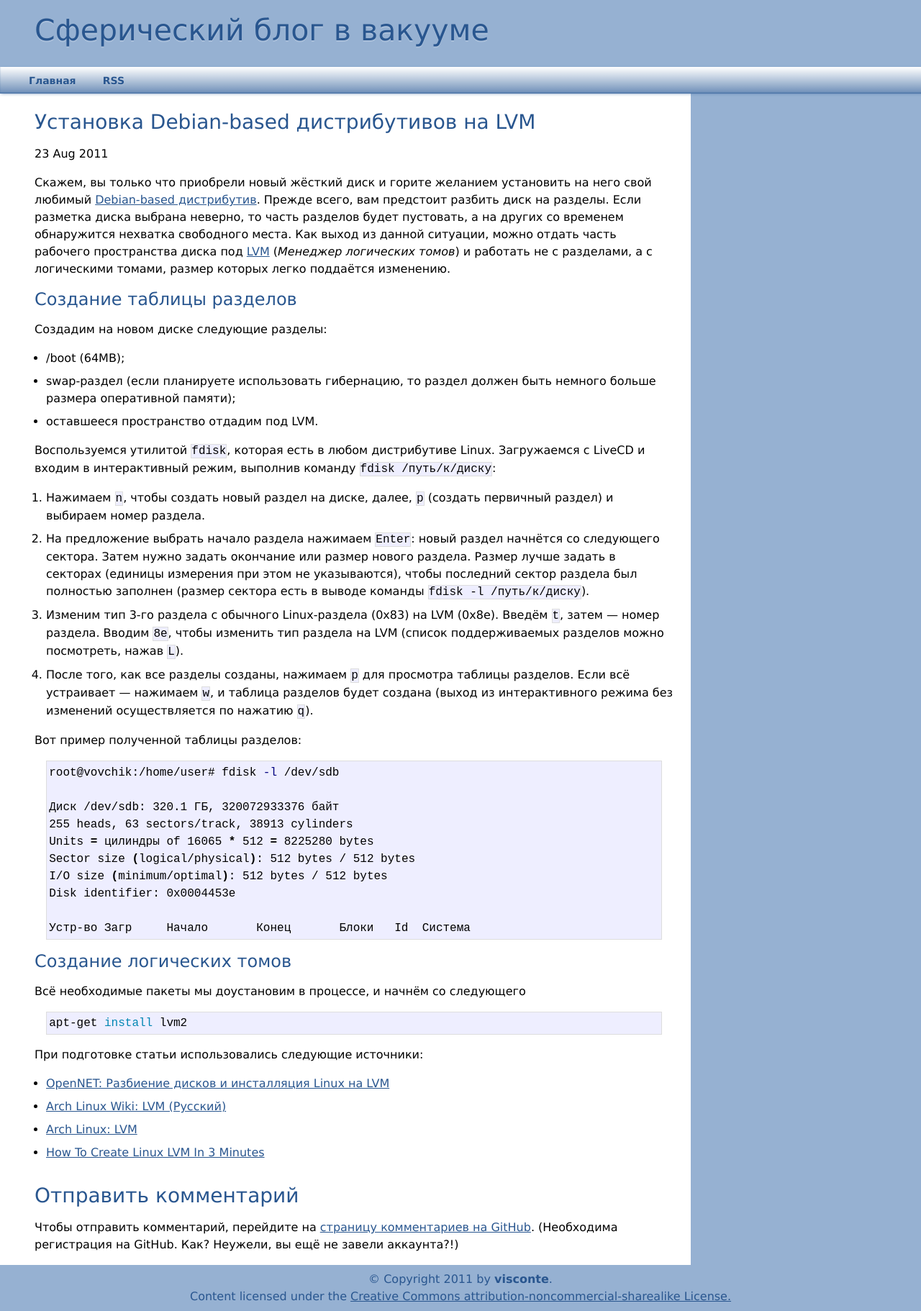
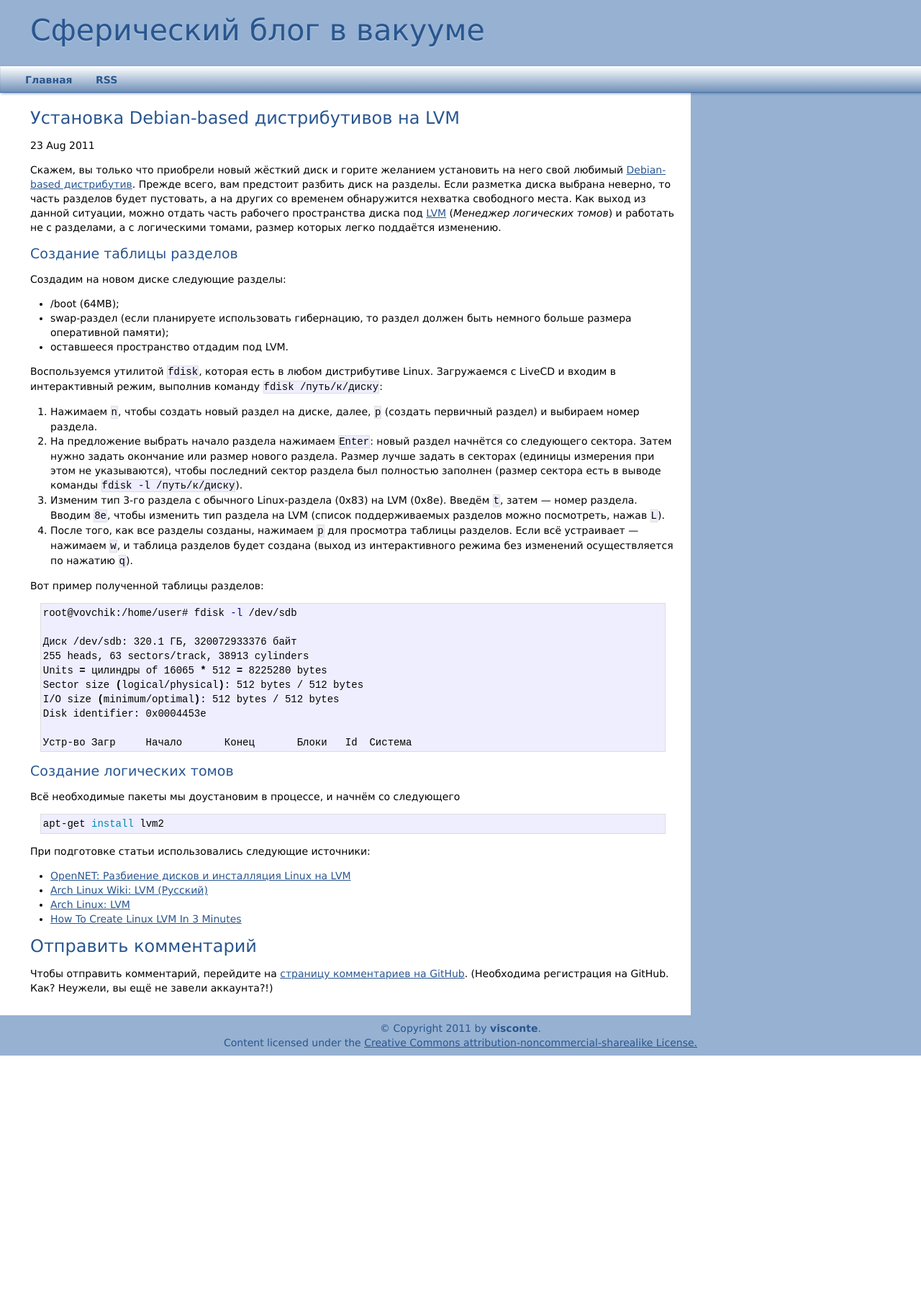
Before and after one commit to visconte/visconte.github.com, a Jekyll site: the page built from _posts/2011-08-23-how-to-install-debian-based-distributive-on-lvm.md, in a window 1280 px wide. Shown: the whole page at 72% size. Built offline with Jekyll 4.4.1, drawn with Linux system fonts in a browser that asks for light colours; after the commit the page ends 1467 px from its top, so only the background shows below that.

Commit message:
improved design

```diff
--- a/css/screen.css
+++ b/css/screen.css
@@ -9,20 +9,20 @@ body {
     height: 100%;
     text-align: left;
     font-family: Verdana,"Trebuchet MS",sans-serif;
-    font-size: 16px;
-    line-height: 24px;
+    font-size: 14px;
+    line-height: 20px;
 }
 h2, h3 {
     font-weight: normal;
     color: #29568f;
 }
 h2 {
-    font-size: 28px;
-    line-height: 32px;
+    font-size: 24px;
+    line-height: 28px;
 }
 h3 {
-    font-size: 24px;
-    line-height: 28px;
+    font-size: 19px;
+    line-height: 24px;
 }
 a {
     outline: none;
@@ -44,14 +44,14 @@ a {
     background: #fff;
 }
 #header-wrapper {
-    height: 5.8em;
+    height: 6.6em;
     padding-left: 3em;
     display: table;
     background: #96b1d2;
 }
 #crosscol-wrapper {
     display: table;
-    height: 2.35em;
+    height: 2.6em;
     padding-left: 2.5em;
 
     background-color: #4771a5; /* for non CSS3 browsers */
@@ -118,7 +118,6 @@ a {
 }
 #crosscol-wrapper ul.PageList li a {
     font-weight: bold;
-    font-size: 14px;
     text-decoration: none;
     text-shadow: 0 1px rgba(255,255,255,.2);
 }
@@ -133,23 +132,25 @@ a {
 
 #main ul, #main ol {
     list-style-position: outside;
-    margin-left: 1em;
+    margin-left: 2em;
 }
-#main ul li, #main ol li {
-    margin: .5em 0;
+#home ul {
+    list-style: none;
+    margin-left: 0;
 }
-
-#home, #post, #comments {
-    padding: 1.5em;
-    padding-left: 3em;
+#home {
+    padding: 2em 1.5em 1em 3em;
+}
+#post {
+    padding: 1.5em 1.5em 0 3em;
+    margin-bottom: 1em;
+}
+#comments {
+    padding: 0 1.5em 1em 3em;
 }
 #home > p, #post > p,
 #comments > p {
     margin: 1em 0;
-}
-#comments {
-    padding-top: 0;
-    padding-bottom: 0;
 }
 #post img {
     max-width: 90%;
```
